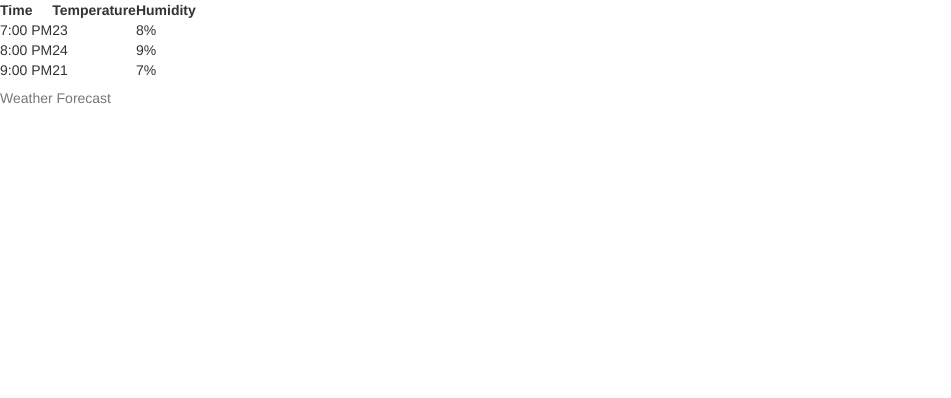
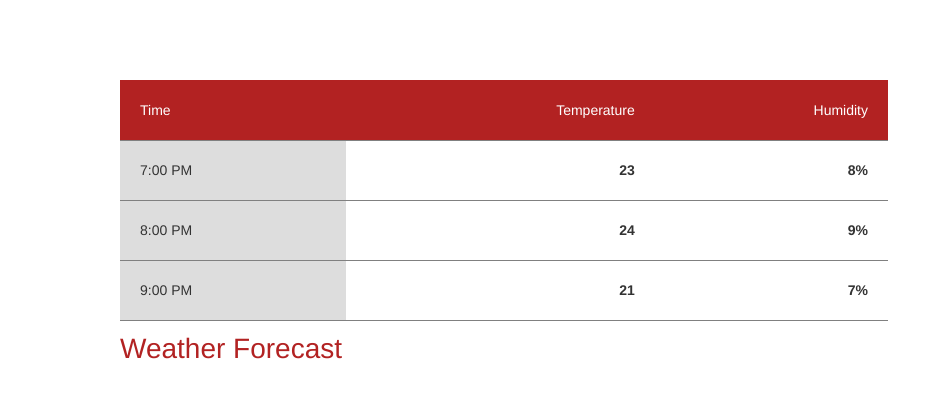
Before and after one commit to chiu88/CPNT260-assign3, a plain HTML site: page index.html in a window 1280 px wide. Shown: the whole page, without its empty margins (0-951 px from the left). Drawn offline with nearby package versions, Linux system fonts and the light colour scheme.

Commit message:
added table in the html and some styling in the css file

```diff
--- a/css/styles.css
+++ b/css/styles.css
@@ -0,0 +1,57 @@
+table{
+    margin-top: 80px;
+    margin-left: 120px;
+    width: 60%;
+    border: 5px #fff;
+}
+caption {
+    font-size: 28px;
+    color: #b22222;
+    padding-bottom: 0;
+    font-weight: normal;
+}
+
+.head {
+    background-color: #b22222;
+    color: #fff;
+
+}
+
+tr {
+    height: 60px;
+}
+
+th {
+    color: #fff;
+}
+
+.time {
+    padding-left: 20px;
+    background-color: #ddd;
+    border-bottom: 1px solid grey;
+}
+
+.time-head {
+    padding-left: 20px;
+}
+
+.temp-head, .humidity-head {
+    text-align: right;
+}
+
+.temp-head, .temp {
+    padding-right: 20px;
+}
+
+td {
+    border-bottom: 1px solid grey;
+}
+
+.temp, .humidity {
+    font-weight: bold;
+    text-align: right;
+}
+
+.humidity-head, .humidity {
+    padding-right: 20px;
+}
--- a/index.html
+++ b/index.html
@@ -21,28 +21,30 @@
   <body>
     <table>
         <caption>Weather Forecast</caption>
-        <thead>
-            <tr>
-                <th>Time</th>
-                <th>Temperature</th>
-                <th>Humidity</th>
-            </tr>
-        </thead>
+
+            <thead class="head">
+                <tr>
+                    <td class="time-head">Time</td>
+                    <td class="temp-head">Temperature</td>
+                    <td class="humidity-head">Humidity</td>
+                </tr>
+            </thead>
+
         <tbody>
             <tr>
-                <td>7:00 PM</td>
-                <td>23</td>
-                <td>8%</td>
+                <td class="time">7:00 PM</td>
+                <td class="temp">23</td>
+                <td class="humidity">8%</td>
             </tr>
             <tr>
-                <td>8:00 PM</td>
-                <td>24</td>
-                <td>9%</td>
+                <td class="time">8:00 PM</td>
+                <td class="temp">24</td>
+                <td class="humidity">9%</td>
             </tr>
             <tr>
-                <td>9:00 PM</td>
-                <td>21</td>
-                <td>7%</td>
+                <td class="time">9:00 PM</td>
+                <td class="temp">21</td>
+                <td class="humidity">7%</td>
             </tr>
         </tbody>
     </table>
```
